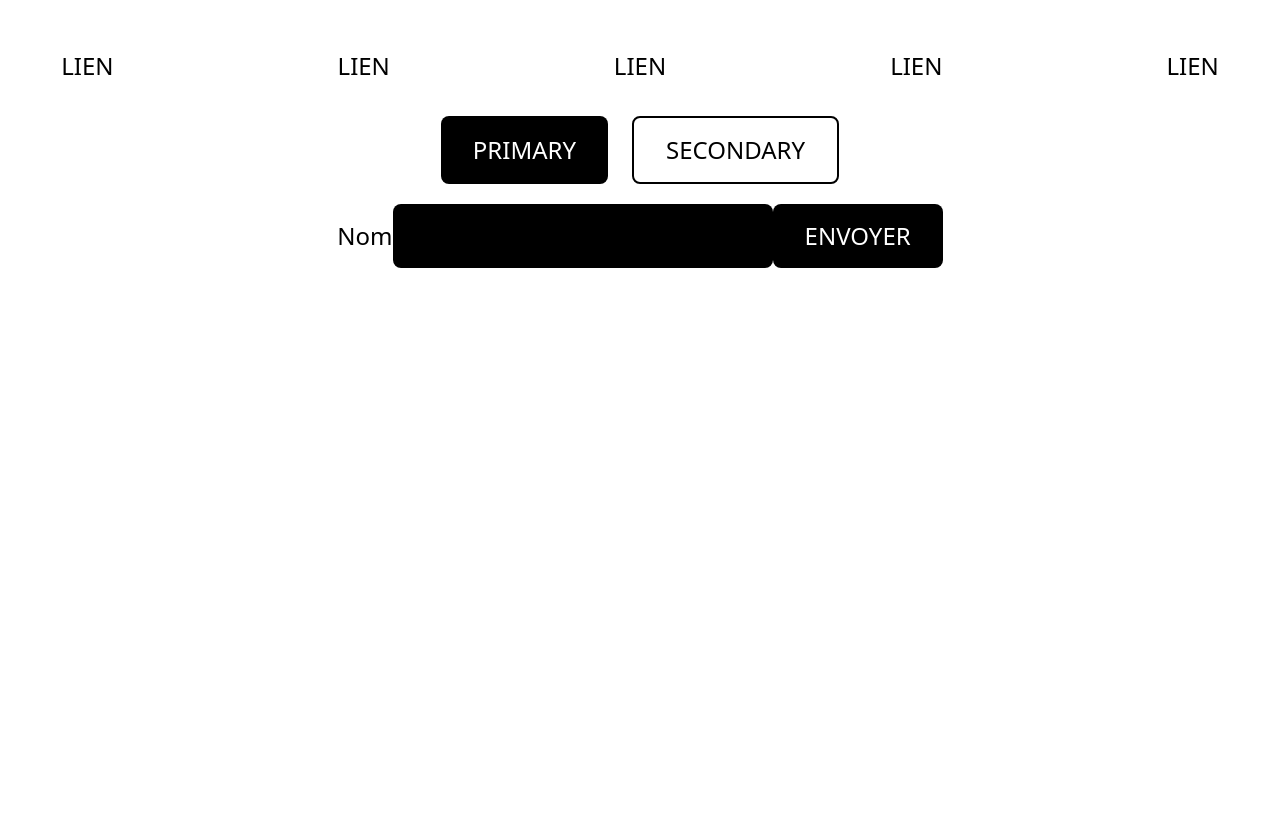
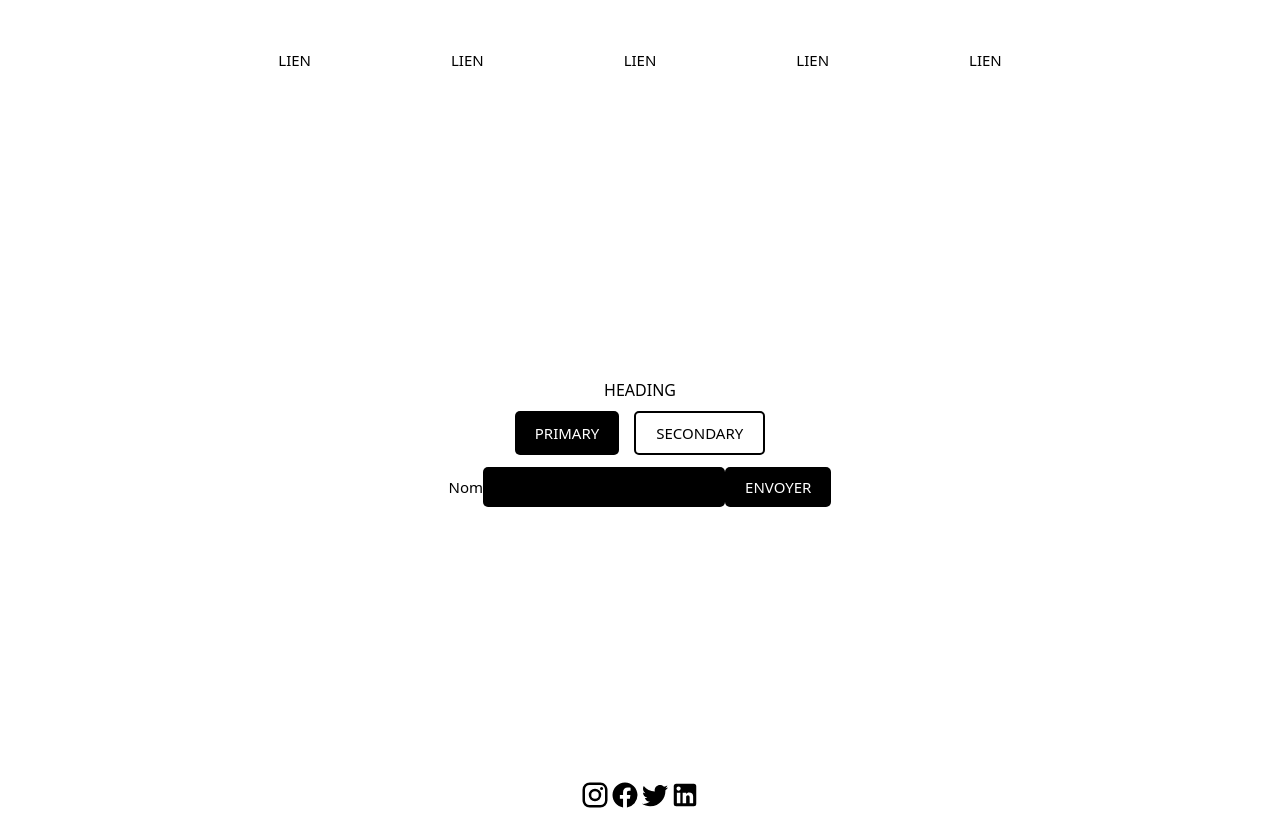
Before and after one commit to dobzacode/componentlib, a Next.js app: page / in a window 1280 px wide. Built offline with nearby package versions, Linux system fonts and the light colour scheme.

Commit message:
footer component done

```diff
--- a/app/globals.css
+++ b/app/globals.css
@@ -1,7 +1,20 @@
 @tailwind base;
 @tailwind components;
+
+.heading {
+  @apply text-headingFS leading-6 font-medium;
+}
+
+.body {
+  @apply text-bodyFS leading-6 font-normal;
+}
+
 @tailwind utilities;
 
 body {
   margin: 1em;
 }
+
+html {
+  font-size: 62.5%;
+}
--- a/app/layout.tsx
+++ b/app/layout.tsx
@@ -2,6 +2,7 @@ import Header from "@/components/Header";
 import "./globals.css";
 import type { Metadata } from "next";
 import { Inter } from "next/font/google";
+import Footer from "@/components/Footer";
 
 const inter = Inter({ subsets: ["latin"] });
 
@@ -17,9 +18,10 @@ export default function RootLayout({
 }) {
   return (
     <html lang="en">
-      <body>
+      <body className="flex flex-col justify-between h-screen">
         <Header height="h-[100px]"></Header>
         {children}
+        <Footer></Footer>
       </body>
     </html>
   );
--- a/app/page.tsx
+++ b/app/page.tsx
@@ -1,9 +1,11 @@
 import Form from "@/components/Form";
 import AllButton from "@/components/button/AllButton";
+import H1 from "@/components/text/H1";
 
 export default function Home() {
   return (
     <main className="flex justify-center flex-col items-center flex-wrap gap-5">
+      <H1>HEADING</H1>
       <AllButton></AllButton>
       <Form></Form>
     </main>
--- /dev/null
+++ b/components/Footer.tsx
@@ -0,0 +1,15 @@
+import SocialIcon from "./footer/SocialIcon";
+import { mdiInstagram, mdiFacebook, mdiTwitter, mdiLinkedin } from "@mdi/js";
+
+export default function Footer() {
+  return (
+    <footer>
+      <address className="flex justify-center">
+        <SocialIcon size={2} linkTo="/" mdiPath={mdiInstagram}></SocialIcon>
+        <SocialIcon size={2} linkTo="/" mdiPath={mdiFacebook}></SocialIcon>
+        <SocialIcon size={2} linkTo="/" mdiPath={mdiTwitter}></SocialIcon>
+        <SocialIcon size={2} linkTo="/" mdiPath={mdiLinkedin}></SocialIcon>
+      </address>
+    </footer>
+  );
+}
--- /dev/null
+++ b/components/footer/SocialIcon.tsx
@@ -0,0 +1,16 @@
+import Icon from "@mdi/react";
+import Link from "next/link";
+
+interface SocialIconProps {
+  mdiPath: string;
+  linkTo: string;
+  size: number;
+}
+
+export default function SocialIcon({ mdiPath, linkTo, size }: SocialIconProps) {
+  return (
+    <Link href={linkTo}>
+      <Icon path={mdiPath} size={size}></Icon>
+    </Link>
+  );
+}
--- /dev/null
+++ b/components/text/H1.tsx
@@ -0,0 +1,7 @@
+interface H1Props {
+  children: string | JSX.Element;
+}
+
+export default function H1({ children }: H1Props) {
+  return <h1 className="body heading">{children}</h1>;
+}
--- a/tailwind.config.js
+++ b/tailwind.config.js
@@ -20,11 +20,9 @@ module.exports = {
         primary40: "rgba(0, 0, 0, 0.60)",
       },
       fontSize: {
-        headingLarge: "1.6rem",
-        headingMedium: "1.4rem",
-        headingSmall: "1.2rem",
-        titleMedium: "1rem",
-        bodyLarge: "1rem",
+        headingFS: "3.2rem",
+        subHeadingFS: "2.8rem",
+        bodyFS: "1.6rem",
       },
     },
   },
```
